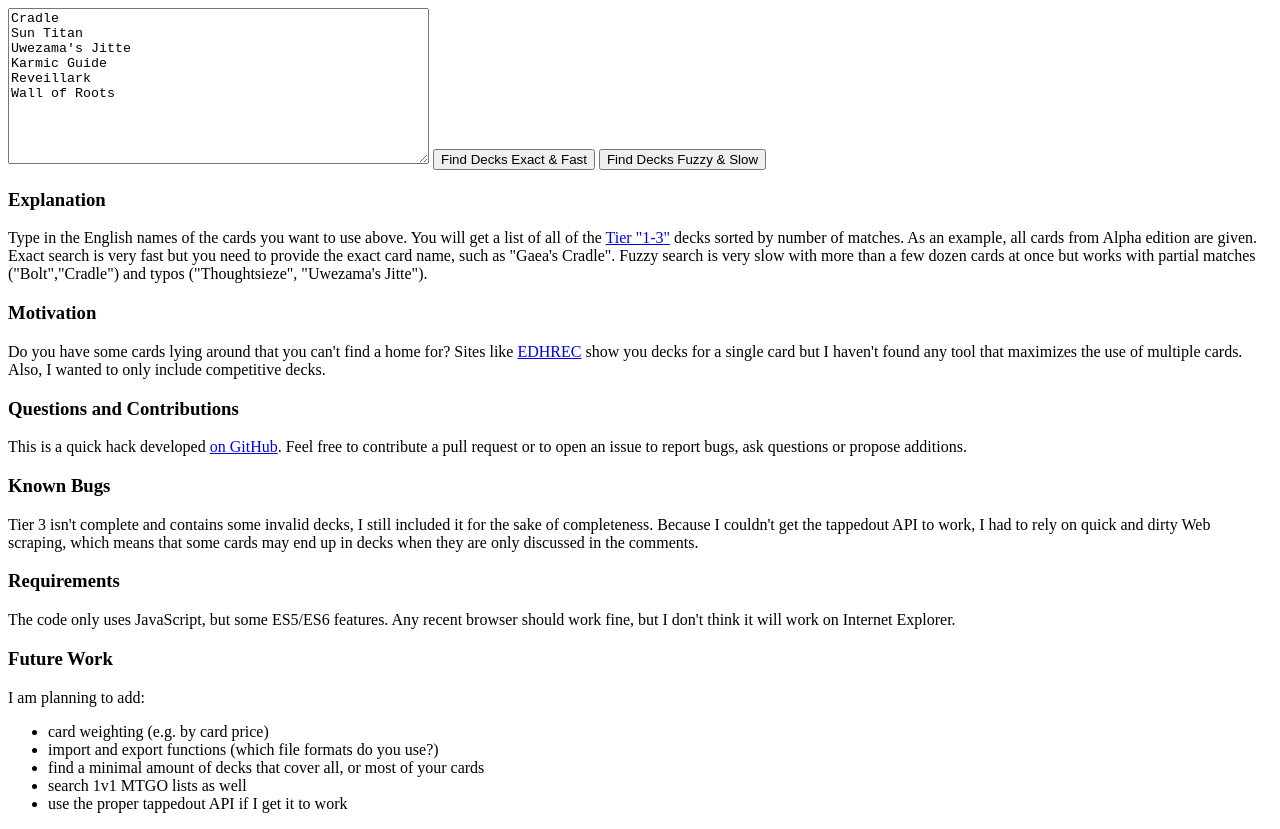
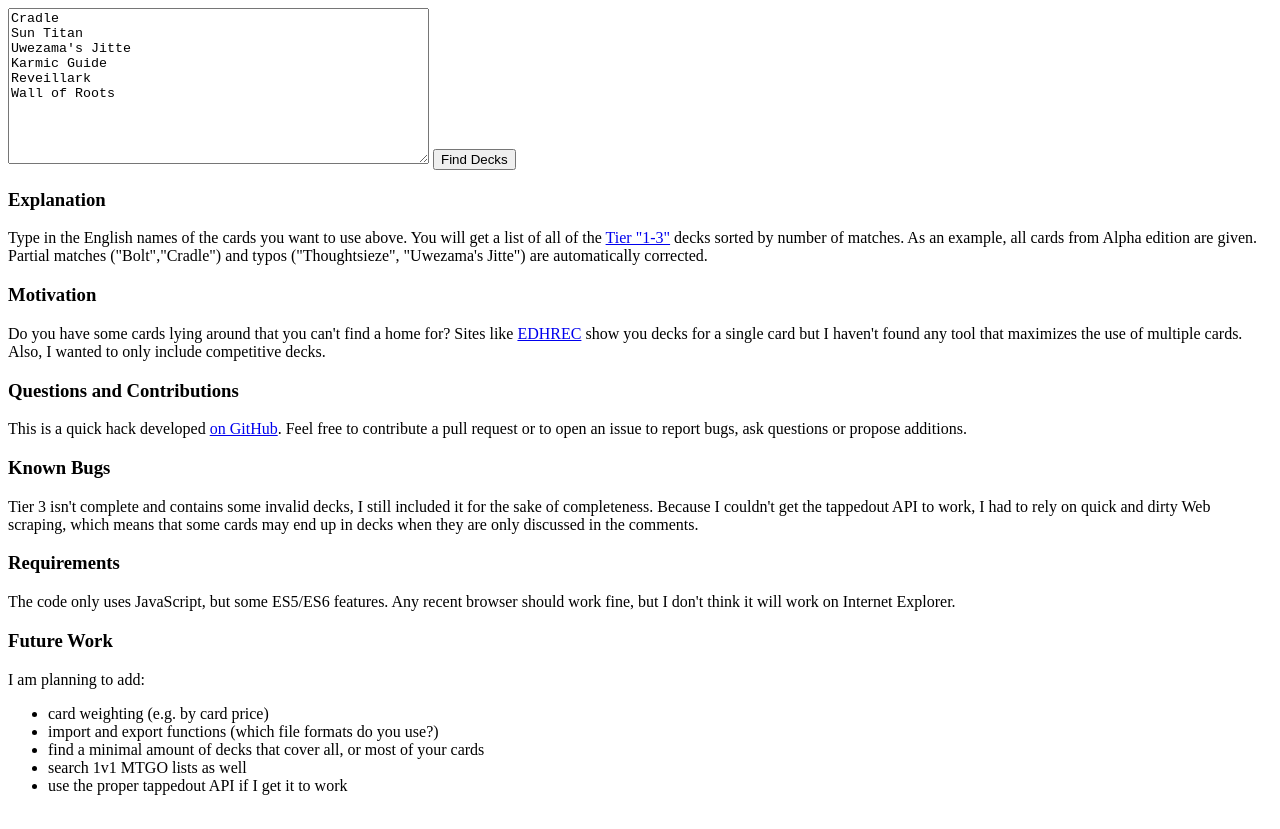
Before and after one commit to KonradHoeffner/mtg, a website: page index.html in a window 1280 px wide. Drawn offline with nearby package versions, Linux system fonts and the light colour scheme.

Commit message:
remove exact search

```diff
--- a/index.html
+++ b/index.html
@@ -13,15 +13,13 @@
 <body>
 <textarea id="cardNames" rows="10" cols="50"></textarea>
 <script>document.getElementById("cardNames").value="Cradle\nSun Titan\nUwezama's Jitte\nKarmic Guide\nReveillark\nWall of Roots";</script>
-<input type="button" value="Find Decks Exact & Fast" onclick="search(document.getElementById('cardNames').value.split('\n'))"/>
-<input type="button" value="Find Decks Fuzzy & Slow" onclick="fuzzySearch(document.getElementById('cardNames').value.split('\n'))"/>
+<input type="button" value="Find Decks" onclick="fuzzySearch(document.getElementById('cardNames').value.split('\n'))"/>
 
 <h3>Explanation</h3>
 Type in the English names of the cards you want to use above.
 You will get a list of all of the <a href="http://tappedout.net/mtg-decks/list-multiplayer-edh-generals-by-tier/">Tier "1-3"</a> decks sorted by number of matches.
 As an example, all cards from Alpha edition are given.
-Exact search is very fast but you need to provide the exact card name, such as "Gaea's Cradle".
-Fuzzy search is very slow with more than a few dozen cards at once but works with partial matches ("Bolt","Cradle") and typos ("Thoughtsieze", "Uwezama's Jitte").
+Partial matches ("Bolt","Cradle") and typos ("Thoughtsieze", "Uwezama's Jitte") are automatically corrected.
 <h3>Motivation</h3>
 Do you have some cards lying around that you can't find a home for? Sites like <a href="https://edhrec.com">EDHREC</a> show you decks for a single card but I haven't found any tool that maximizes the use of multiple cards. Also, I wanted to only include competitive decks.
 <h3>Questions and Contributions</h3>
```
